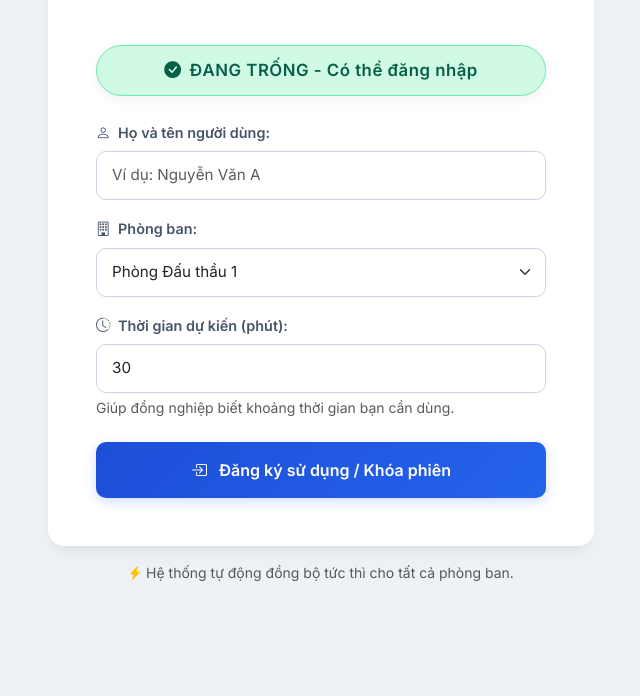
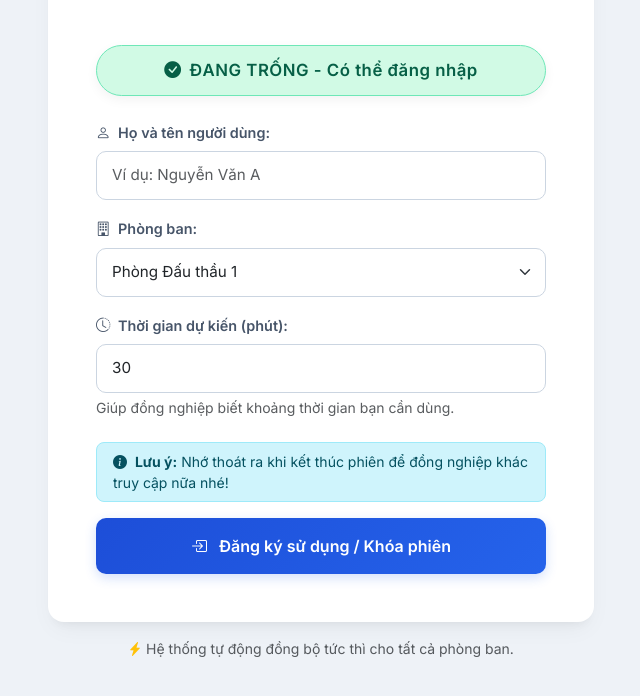
Before and after one commit to nlhlinhnafgh/Quan-ly-dau-thau, a plain HTML site: page index.html in a window 1280 px wide. Shown: the part 170-866 px from the top of the page, without its empty margins (319-959 px from the left). Before the commit the page ends 817 px from the top, so only its background shows below. Drawn offline with nearby package versions, Linux system fonts and the light colour scheme; no server answers.

Commit message:
Update index.html

```diff
--- a/index.html
+++ b/index.html
@@ -30,7 +30,6 @@
             text-align: center;
             transition: background 0.3s ease;
         }
-        /* Đồng bộ màu đỏ cho header khi bận */
         .header-section.busy-header {
             background: linear-gradient(135deg, #991b1b 0%, #dc2626 100%);
         }
@@ -59,7 +58,6 @@
             padding: 20px;
             transition: all 0.3s ease;
         }
-        /* Đồng bộ màu đỏ nhạt cho info-box khi bận */
         .info-box.busy-info-box {
             background: #fff5f5;
             border: 1px solid #feb2b2;
@@ -148,7 +146,6 @@
                                         <p class="mb-1"><i class="bi bi-clock me-1 text-danger"></i> Vào lúc: <strong id="currentTime" class="text-dark"></strong></p>
                                     </div>
                                     <div class="col-6">
-                                        <!-- Đã đổi thành "Dự kiến kết thúc" -->
                                         <p class="mb-1"><i class="bi bi-hourglass-split me-1 text-danger"></i> Dự kiến kết thúc: <strong id="expectedEndTime" class="text-dark"></strong></p>
                                         <p class="mb-0 text-danger fw-bold"><span id="overdueWarning"></span></p>
                                     </div>
@@ -179,6 +176,12 @@
                                 <input type="number" class="form-control" id="durationMinutes" value="30" min="5" max="300">
                                 <div class="form-text text-muted small mt-1">Giúp đồng nghiệp biết khoảng thời gian bạn cần dùng.</div>
                             </div>
+
+                            <!-- Thêm lời nhắc nhở -->
+                            <div class="alert alert-info py-2 px-3 small rounded-3 mb-3" role="alert">
+                                <i class="bi bi-info-circle-fill me-1"></i> <strong>Lưu ý:</strong> Nhớ thoát ra khi kết thúc phiên để đồng nghiệp khác truy cập nữa nhé!
+                            </div>
+
                             <button id="btnTake" class="btn btn-custom-primary w-100 py-3">
                                 <i class="bi bi-box-arrow-in-right me-2"></i> Đăng ký sử dụng / Khóa phiên
                             </button>
```
